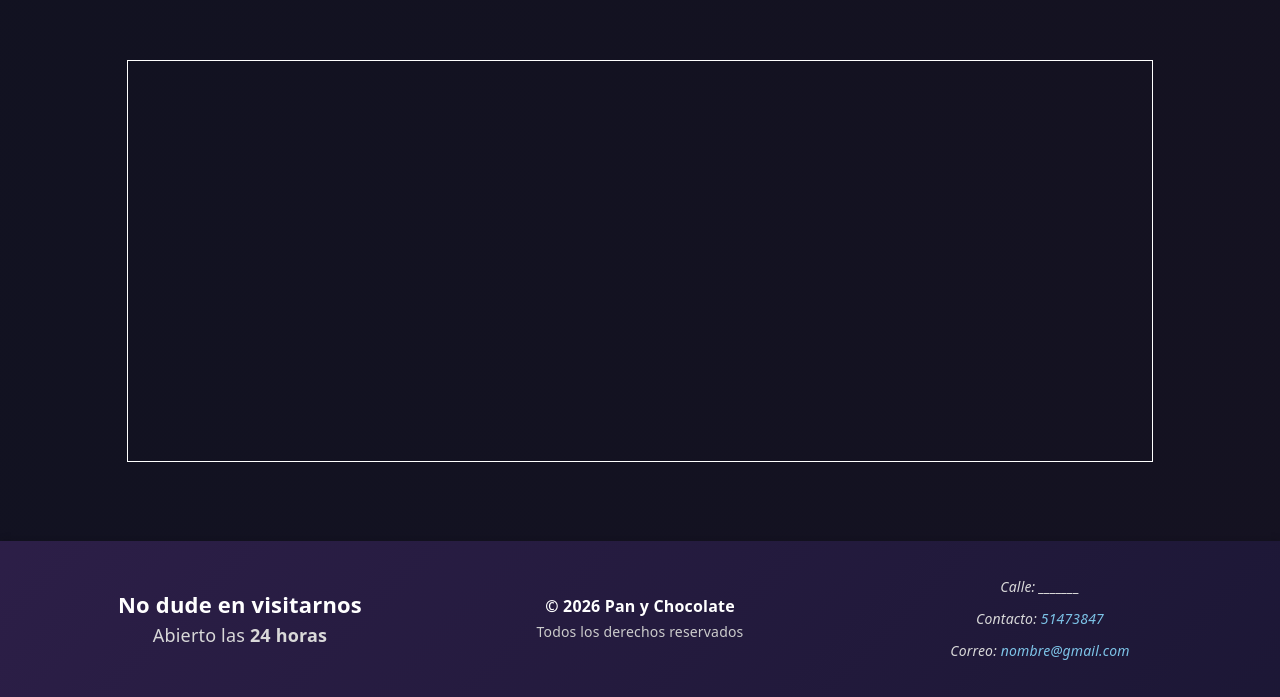
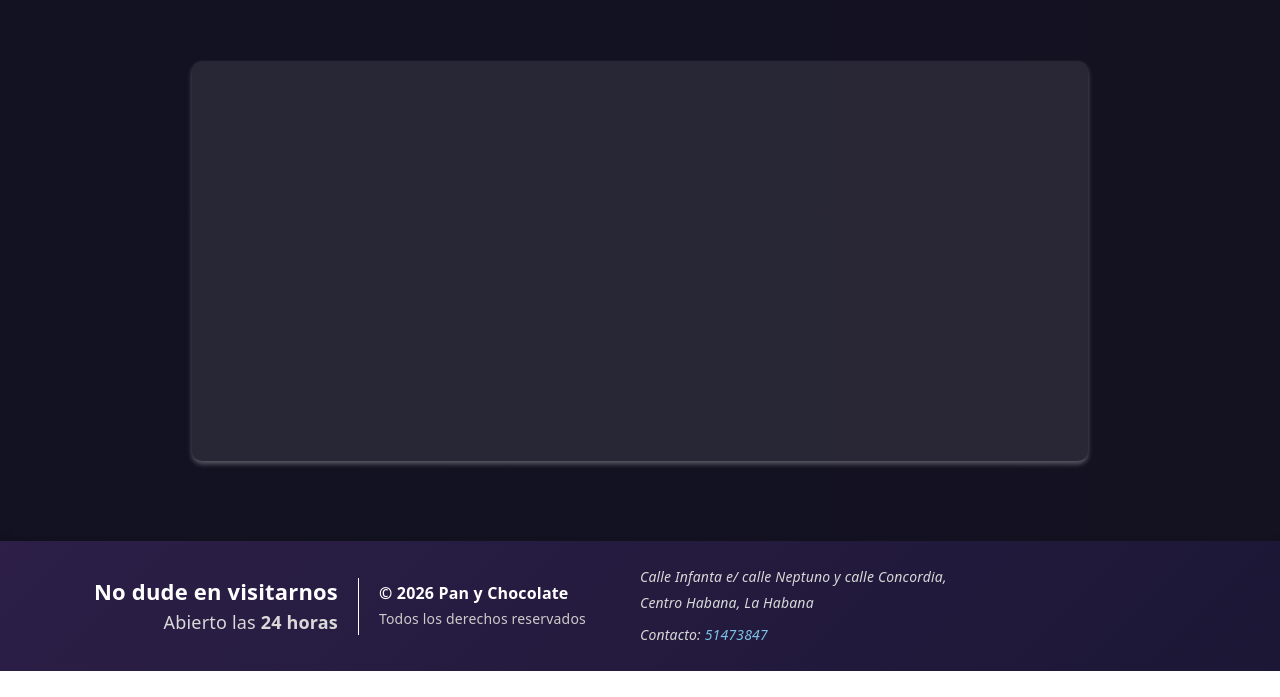
Before and after one commit to Edilberto7777/Ecommerce-Restaurant, a React (Vite) app: page / in a window 1280 px wide. Shown: the part 1569-2266 px from the top of the page. After the commit the page ends 2240 px from the top, so only its background shows below. Built offline with nearby package versions, Linux system fonts and the light colour scheme; a web font is replaced by a local one.

Commit message:
algunos arreglos sobre responsive del footer

```diff
--- a/components/layout/Main_Layout.jsx
+++ b/components/layout/Main_Layout.jsx
@@ -189,6 +189,7 @@ export const Layout = () => {
       </div>
       <div className='contenedor_Footer'>
         <footer>
+          <div className='sub_contenedor-Footer'>
             <div className='primer_contenedor-Footer'>
               <h3>No dude en visitarnos</h3>
               <p>Abierto las <b>24 horas</b></p>
@@ -197,11 +198,11 @@ export const Layout = () => {
               <h4>&copy; 2026 Pan y Chocolate</h4>
               <p>Todos los derechos reservados</p>
             </div>
+          </div>
           <address className='segundo_contenedor-Footer'>
-            <p>Calle: <b>_______</b></p>
+            <p>Calle Infanta e/ calle Neptuno y calle Concordia, <br />
+              Centro Habana, La Habana</p>
             <p>Contacto: <a href="tel:51473847">51473847</a></p>
-            <p>Correo: <a href="mailto:nombre@gmail.com">nombre@gmail.com</a></p>
-
           </address>
         </footer>
       </div>
--- a/components/layout/main_layout.css
+++ b/components/layout/main_layout.css
@@ -58,7 +58,10 @@
   font-style: italic;
   font-weight: bold;
   color: black;
-  background: linear-gradient(45deg, hsl(340, 50%, 70%), hsl(300, 50%, 70%), hsl(260, 50%, 70%));
+  background: linear-gradient(45deg,
+  hsl(340, 50%, 70%),
+  hsl(300, 50%, 70%),
+  hsl(260, 50%, 70%));
   padding: 5px;
   border-radius: 0px 5px 5px 0px;
   height: 25px;
@@ -200,11 +203,6 @@
   scroll-padding-right: 20px;
 }
 
-#selector_categorias option{
-  padding: 0;
-  color: blue;
-}
-
 .contenedor_Aside-Subproductos{
   width: 70%;
   min-height: 150px;
@@ -294,15 +292,29 @@
 }
 
 .contenedor_Principal-3 div{
-  width: 80%;
-  outline: 1px solid white;
+  width: 70%;
+  border-radius: 10px;
+  background: rgba(255, 255, 255, 0.091);
+  box-shadow: 0 3px 5px rgba(255, 255, 255, 0.3);
 }
+
+
+
+/* -------------FOOTER--------------- */
 
 .contenedor_Footer {
   width: 100%;
   margin-top: 80px;
   box-shadow: 0 -3px 6px rgba(0, 0, 0, 0.1);
   display: flex;
+  justify-content: center;
+}
+
+.sub_contenedor-Footer{
+  width: 50%;
+  display: flex;
+  width: 50%;
+  align-items: center;
   justify-content: center;
 }
 
@@ -321,14 +333,19 @@
   color: hsl(0, 0%, 95%);
 }
 
-.primer_contenedor-Footer,
-.contenedor_intermedio-Footer,
-.segundo_contenedor-Footer {
-  flex: 1 1 250px;
-  margin: 10px;
+.primer_contenedor-Footer{
   display: flex;
   flex-direction: column;
-  align-items: center;
+  align-items: end;
+  border-right: 1px solid white;
+  padding-right: 20px;
+}
+
+.contenedor_intermedio-Footer {
+  margin-left: 20px;
+  display: flex;
+  flex-direction: column;
+  align-items: start;
 }
 
 .primer_contenedor-Footer h3 {
@@ -354,6 +371,14 @@
   margin: 0;
   font-size: 14px;
   color: hsl(0, 0%, 80%);
+}
+
+.segundo_contenedor-Footer{
+  width: 50%;
+  display: flex;
+  flex-direction: column;
+  align-items: start;
+  justify-content: start;
 }
 
 .segundo_contenedor-Footer p {
@@ -489,6 +514,11 @@
   .aside_Subproductos div h4{
     font-size: 18px;
   }
+
+  .contenedor_Footer footer{
+    flex-direction: column;
+    gap: 10px;
+  }
 }
 
 @media (max-width: 600px) {
@@ -521,4 +551,8 @@
   .contenedor_botones{
     margin: 0;
   }
+
+  .aside_Subproductos2 div{
+    margin-bottom: 20px;
+  }
 }
--- a/components/ui/cartaProducto.css
+++ b/components/ui/cartaProducto.css
@@ -4,7 +4,7 @@
   flex: 0 0 auto;
   padding: 15px;
   border-radius: 10px;
-  background: rgba(255,255,255,0.15);
+  background: rgba(255, 255, 255, 0.091);
   box-sizing: border-box;
   scroll-snap-align: start;
   transition: all ease 0.2s;
```
Lines whose indentation alone changed are shown as unchanged.
